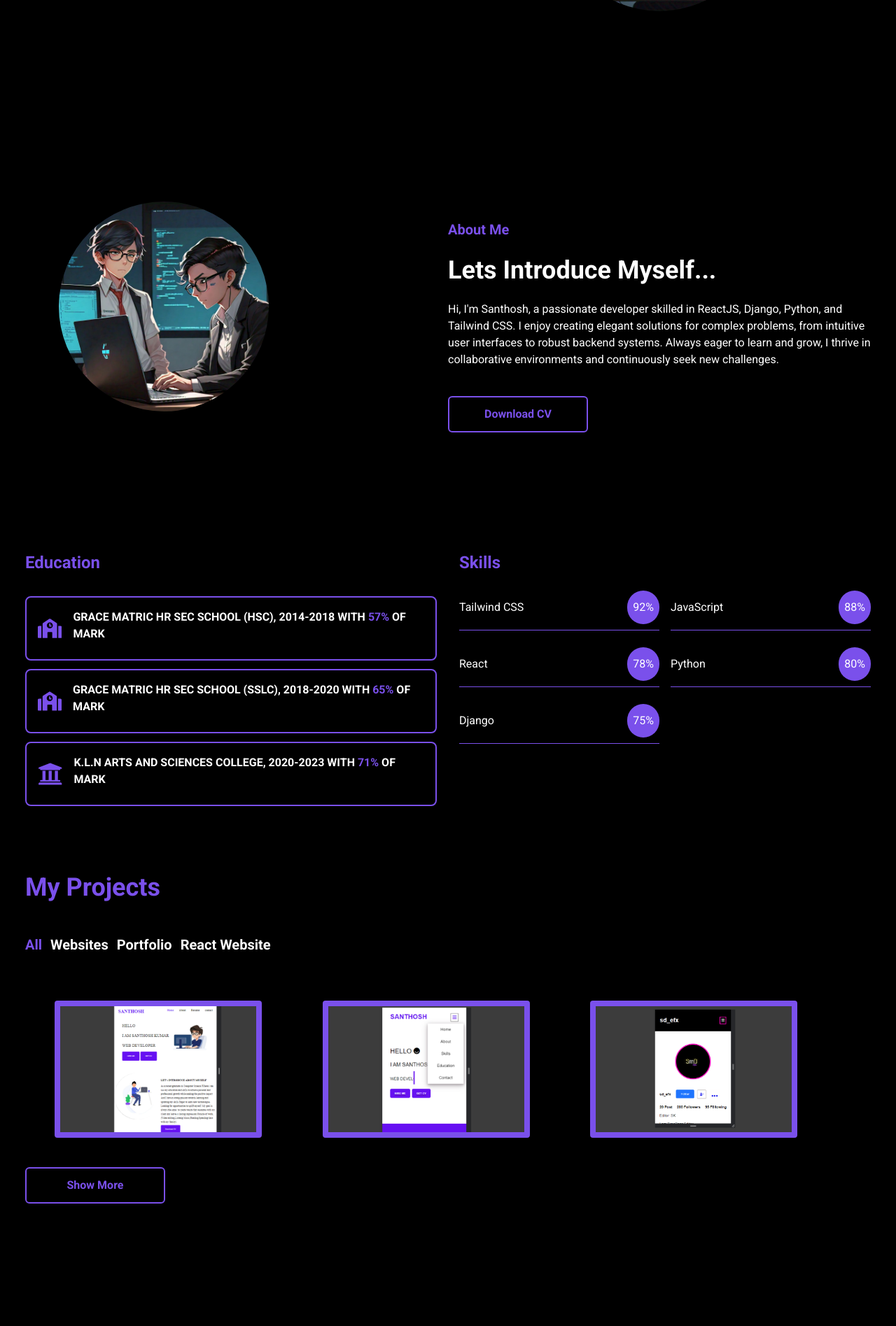
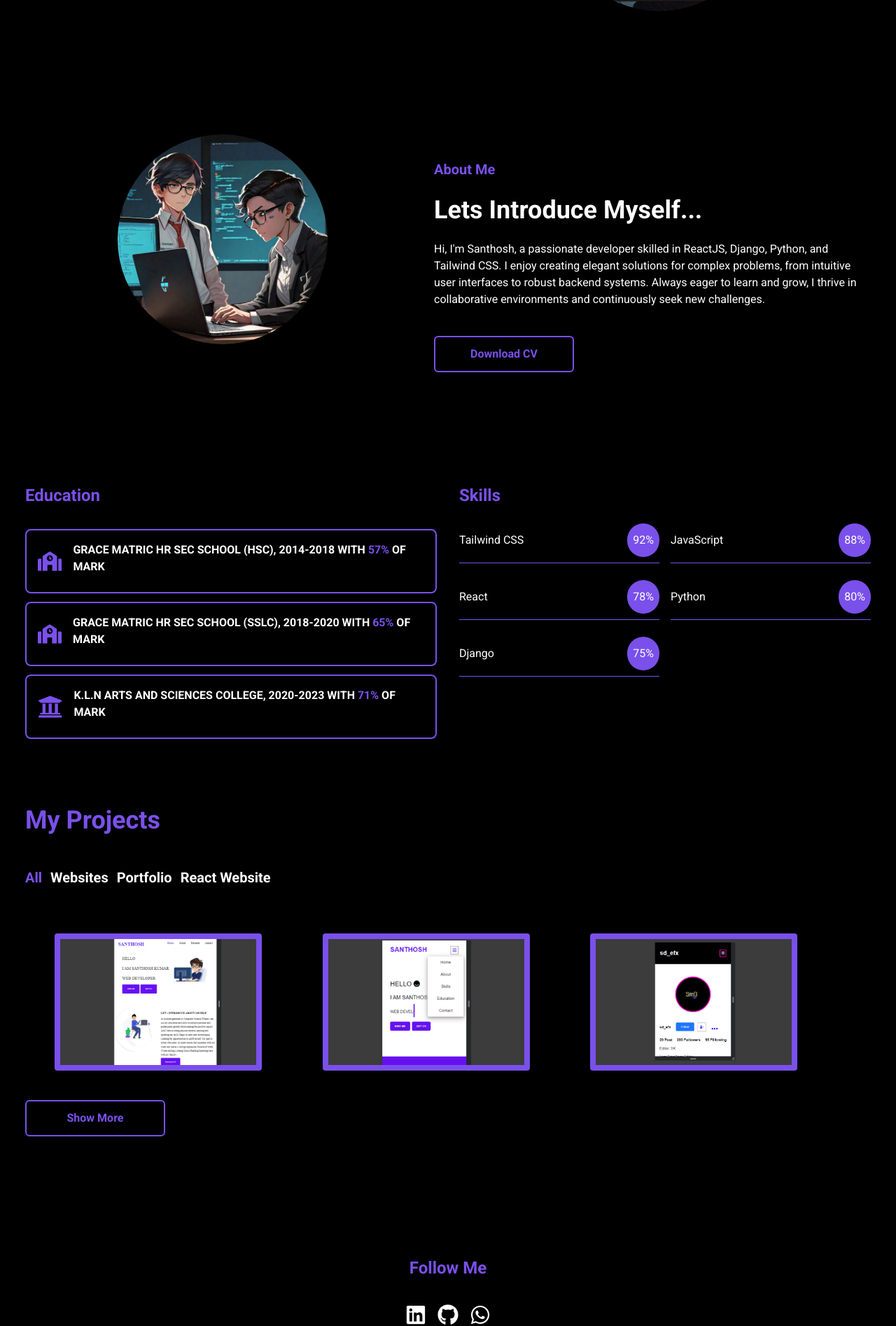
Before and after one commit to SanthoshKumarS29/Portfolio, a React (Vite) app: page / in a window 1280 px wide. Shown: the part 468-2363 px from the top of the page at 70% size. Built offline with nearby package versions, Linux system fonts and the light colour scheme.

Commit message:
Correct The corrections

```diff
--- a/src/components/About.jsx
+++ b/src/components/About.jsx
@@ -29,10 +29,10 @@ const About = () => {
     }
     return (
         <div id="About">
-            <div className='md:mt-[96px] max-w-[1240px] mx-auto text-black py-16 px-4'>
-                <div className='grid md:grid-cols-2 items-start'>
-                    <motion.img initial='hidden' animate={imgControls} variants={imgVariants} src={about} alt="About Image" className='lg:w-[300px] mx-auto py-6 w-[300px] rounded-[50%] mr-0 md:mr-64' />
-                    <motion.div initial='hidder' animate={textControls} variants={textVariants} className='flex flex-col gap-4 justify-center text-white mr-0 md:mr-20 w-full'>
+            <div className='max-w-[1240px] text-black py-16 px-4'>
+                <div className='grid md:grid-cols-2 items-center justify-between'>
+                    <motion.img initial='hidden' animate={imgControls} variants={imgVariants} src={about} alt="About Image" className='lg:w-[300px] mx-auto py-6 w-[300px] rounded-[50%] ' />
+                    <motion.div initial='hidder' animate={textControls} variants={textVariants} className='flex flex-col gap-4 justify-center text-white w-full'>
                         <p className='text-[#7a50eb] font-bold text-lg md:text-xl'>About Me</p>
                         <h1 className='md:text-4xl sm:text-3xl text-2xl font-bold py-2'>Lets Introduce Myself...</h1>
                         <p className='md:text-base'>Hi, I'm Santhosh, a passionate developer skilled in ReactJS, Django, Python, and Tailwind CSS. I enjoy creating elegant solutions for complex problems, from intuitive user interfaces to robust backend systems. Always eager to learn and grow, I thrive in collaborative environments and continuously seek new challenges.</p>
--- a/src/components/Contact.jsx
+++ b/src/components/Contact.jsx
@@ -6,7 +6,7 @@ const Contact = () => {
     <div id='Contact'>
         <div className='max-w-[1240px] mx-auto py-16 px-4'>
             <div className="shadow-lg p-6 rounded-lg">
-                <h3 className="text-2xl text-center py-10 font-semibold mb-4 text-[#7a50eb]">Follow Me</h3>
+                <h3 className="text-2xl text-center py-5 font-semibold mb-4 text-[#7a50eb]">Follow Me</h3>
                 <div className="flex space-x-4 justify-center">
                     <a href="https://www.linkedin.com/in/sk-frontenddev?utm_source=share&utm_campaign=share_via&utm_content=profile&utm_medium=android_app" target="_blank" rel="noopener noreferrer">
                         <FaLinkedin className="text-white text-3xl hover:text-[#7a50eb]" />
```
Also changed, not shown: src/datas/project.json (line endings or trailing spaces).
